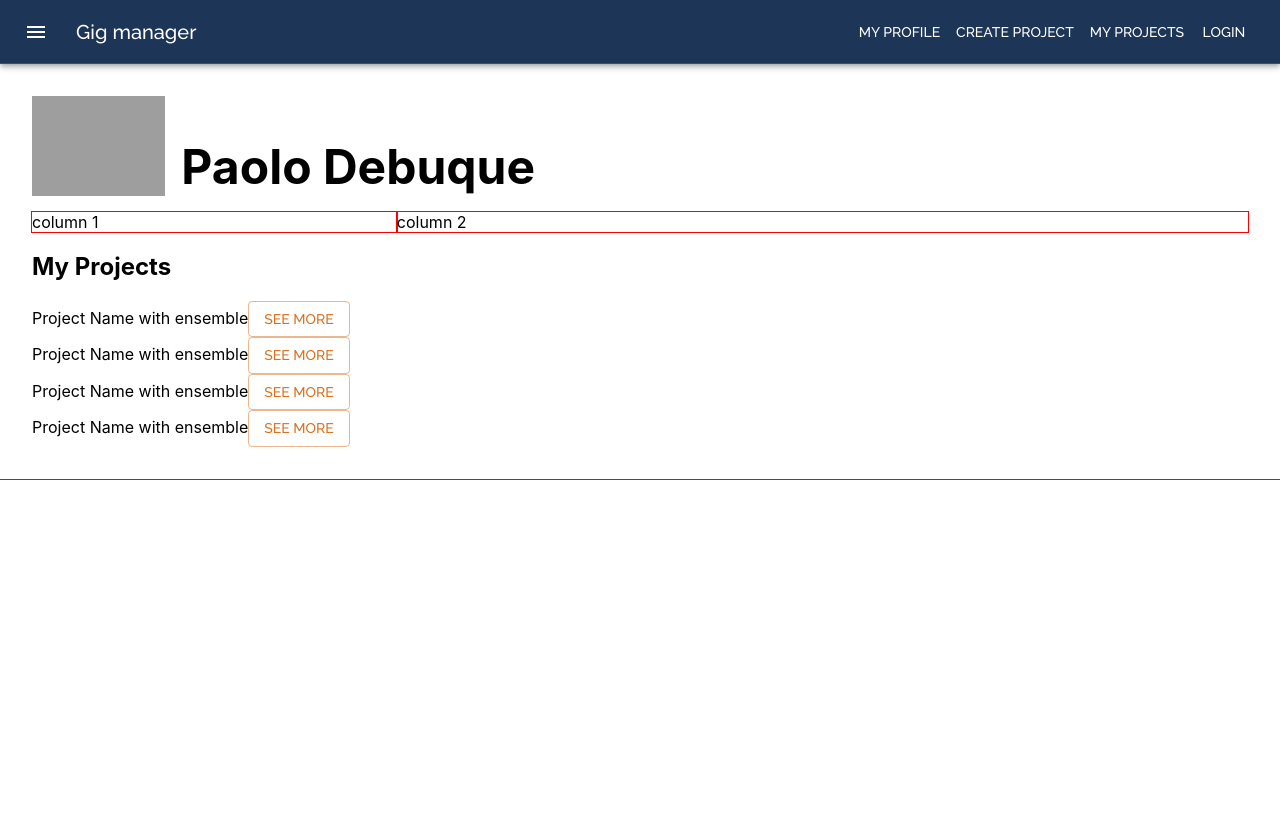
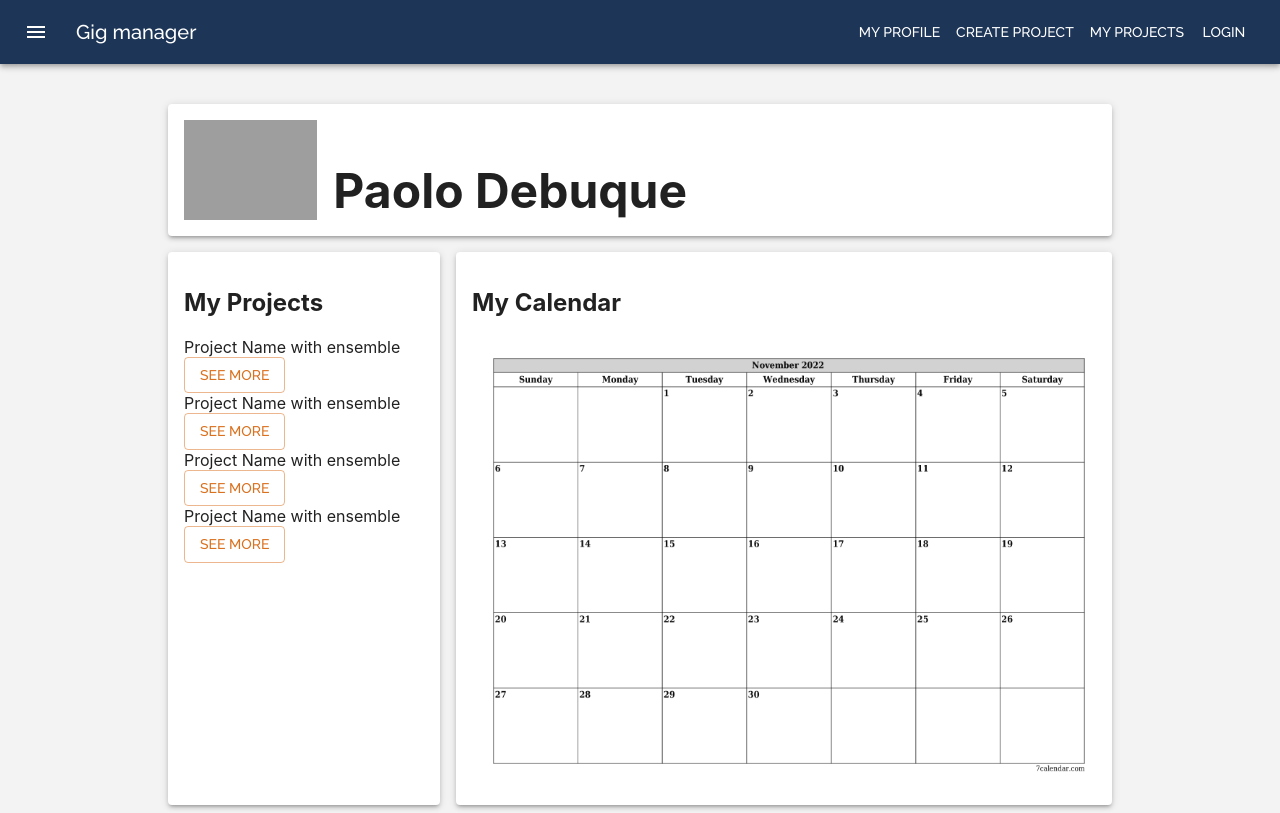
Before and after one commit to pdebuque/Gig-Tree, a React (Create React App) app: page /profile in a window 1280 px wide. Built offline with nearby package versions, Linux system fonts and the light colour scheme; grey boxes are pictures that could not be loaded.

Commit message:
wireframe profile page

```diff
--- a/src/components/Profile/Profile.css
+++ b/src/components/Profile/Profile.css
@@ -1,12 +1,14 @@
 .profile-main {
     padding: 2rem;
-    outline: 1px solid red;
+    margin: 0 10%;
+    height: 80vh;
 }
 
 .profile-header {
     display: flex;
     align-items: flex-end;
-    margin-bottom: 1rem;
+    margin: .5rem;
+    padding: 1rem;
 }
 
 .prof-pic {
@@ -25,6 +27,16 @@ h1 {
     grid-template-columns: 30% 70%;
 }
 
-.temp-col {
-    outline: 1px solid red;
+.profile-projects {
+    padding: 1rem;
+    margin: .5rem;
 }
+
+.profile-cal {
+    padding: 1rem;
+    margin: .5rem;
+}
+
+.calendar {
+    height: 28rem;
+}
--- a/src/components/Profile/Profile.jsx
+++ b/src/components/Profile/Profile.jsx
@@ -1,29 +1,38 @@
 /* profile displays calendar of all events and list of projects  */
 import ProfileProject from '../ProfileProject/ProfileProject';
 import './Profile.css';
+import { Paper } from '@mui/material'
 
 
 export default function Profile() {
-    return(
-        <main className="profile-main">
-            <div className="profile-header">
+    return (
+        <div className="profile-main">
+            <Paper
+                elevation={3}
+                className="profile-header">
                 <img className="prof-pic" src='./prof-images/Paolo-prof-pic.png' alt="my profile pic" />
                 <h1>Paolo Debuque</h1>
-            </div>
-        <section className="profile-data">
-            <div className = 'temp-col'>column 1</div>
-            <div className = 'temp-col'>column 2</div>
-            <div>
+
+            </Paper >
+            <div className="profile-data">
+                <Paper
+                    elevation={3}
+                    className="profile-projects">
                     <h2>My Projects</h2>
                     <ProfileProject />
                     <ProfileProject />
                     <ProfileProject />
                     <ProfileProject />
-            </div>
+                </Paper>
+                <Paper
+                    elevation={3} className="profile-cal">
+                    <h2>My Calendar</h2>
+                    <img className = "calendar" src="./assets/calendar.png" alt="calendar" />
+                </Paper>
                 {/* first column: list of projects */}
 
 
-        </section>
-        </main>
+            </div>
+        </div >
     )
 }
--- a/src/index.css
+++ b/src/index.css
@@ -8,6 +8,7 @@ body {
     sans-serif;
   -webkit-font-smoothing: antialiased;
   -moz-osx-font-smoothing: grayscale;
+  background-color: #f3f3f3;
 }
 
 code {
--- a/src/theme.js
+++ b/src/theme.js
@@ -3,6 +3,9 @@ import {createTheme } from '@mui/material/styles';
 export const theme = createTheme({
     palette: {
       type: 'light',
+      background: {
+        default: '#f3f3f3'
+      },
       primary: {
         main: '#1D3557',
       },
```
Also changed, not shown: src/components/ProfileProject/ProfileProject.jsx (+8 -8 lines), public/assets/calendar.png (added). Lines whose indentation alone changed are shown as unchanged.
